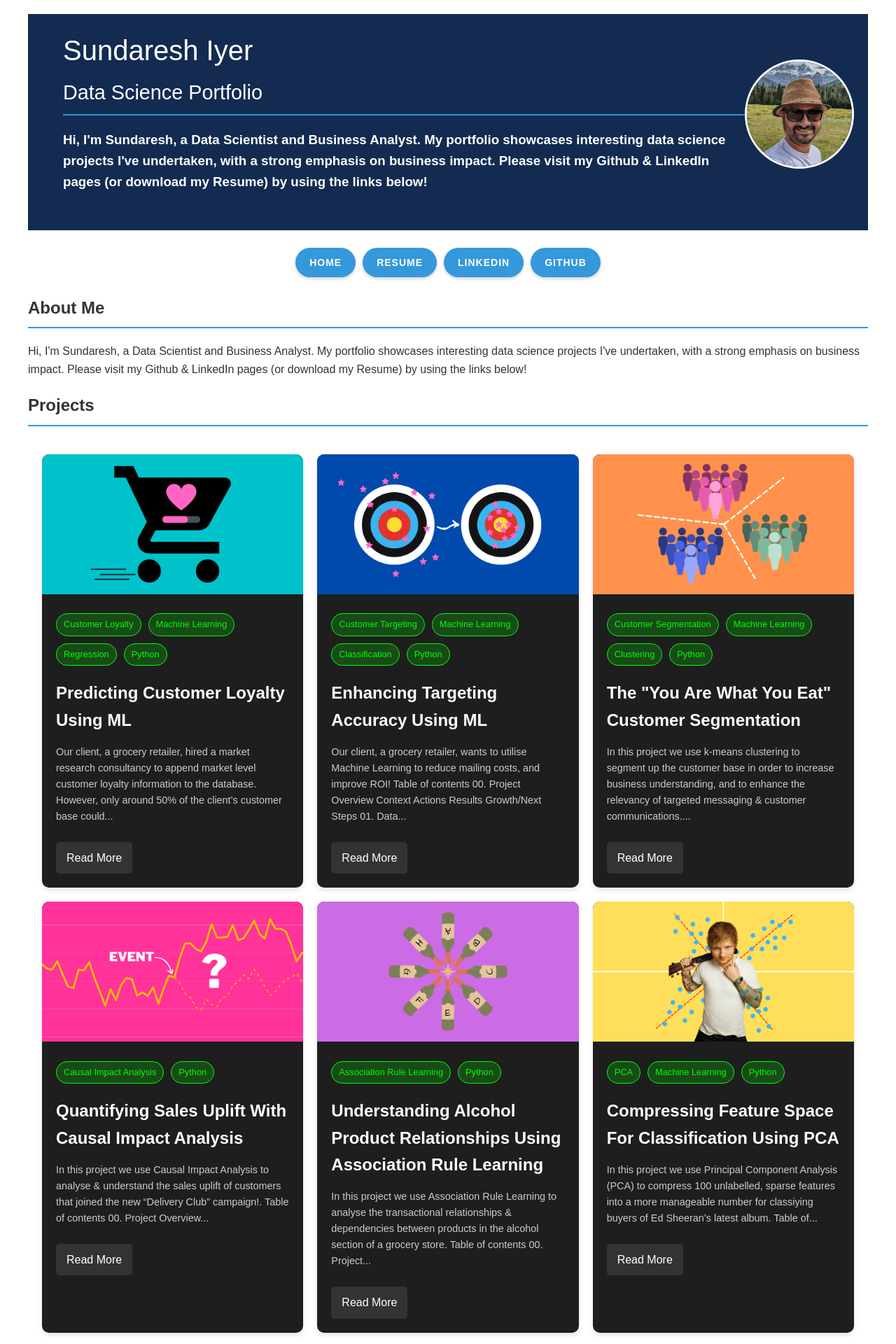
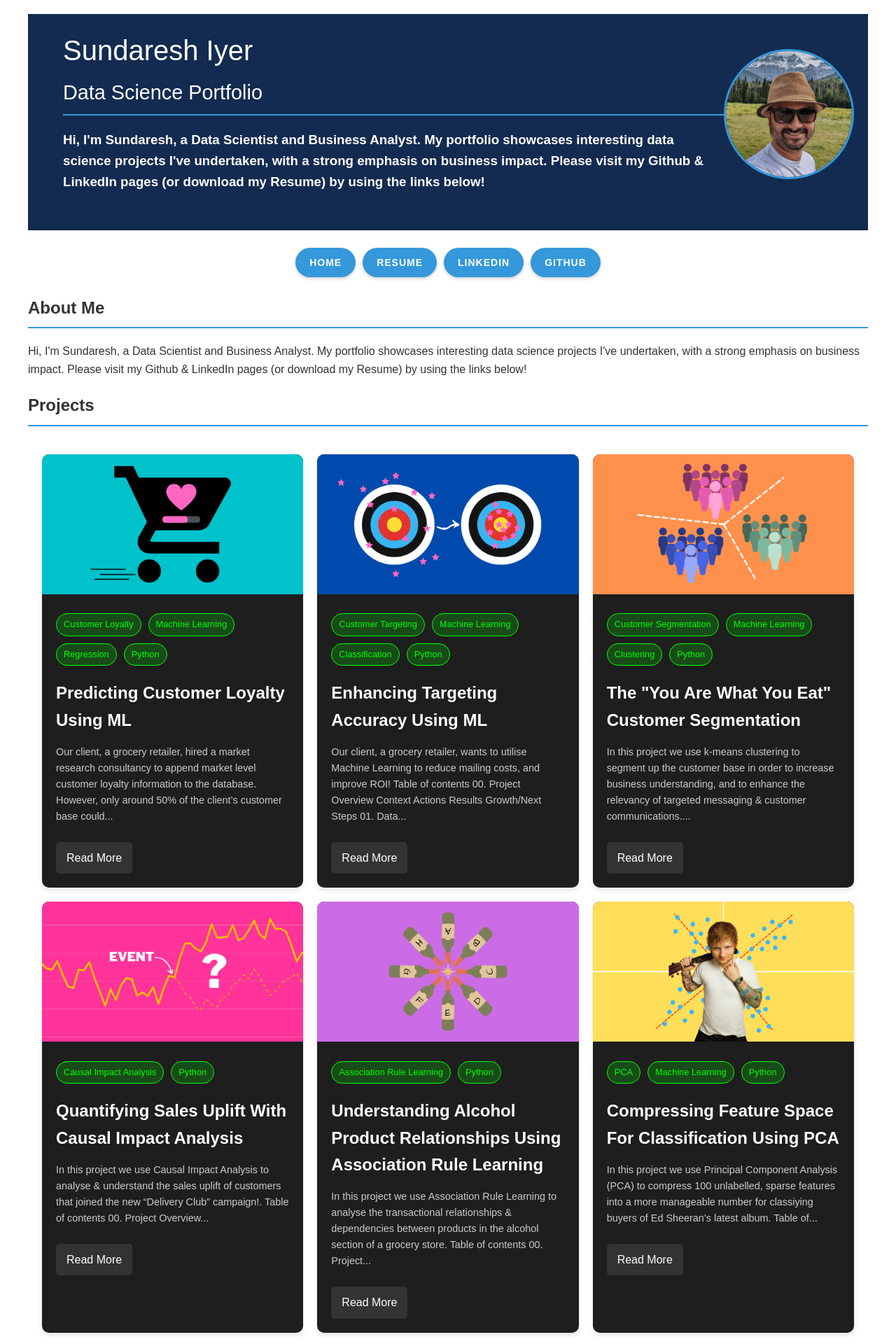
Before and after one commit to IyerS/sundareshiyer.github.io, a Jekyll site: the page built from index.html, in a window 1280 px wide. Shown: the top 1920 px of the page at 70% size. Built offline with Jekyll 4.4.1, drawn with Linux system fonts in a browser that asks for light colours.

Commit message:
Update main.scss

```diff
--- a/assets/css/main.scss
+++ b/assets/css/main.scss
@@ -45,10 +45,10 @@ h3 {
 }
 
 .profile-image img {
-    width: 150px;
-    height: 150px;
+    width: 180px;
+    height: 180px;
     border-radius: 50%;
-    border: 3px solid #ffffff;
+    border: 3px solid #3498db;
     object-fit: cover;
 }
 
```
